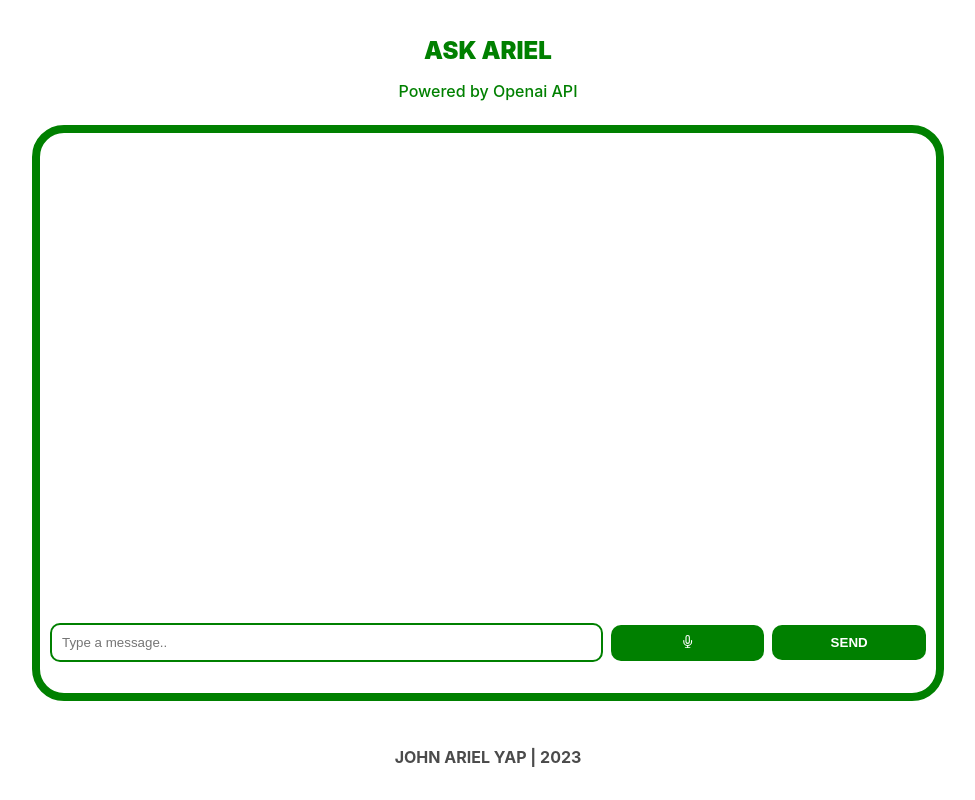
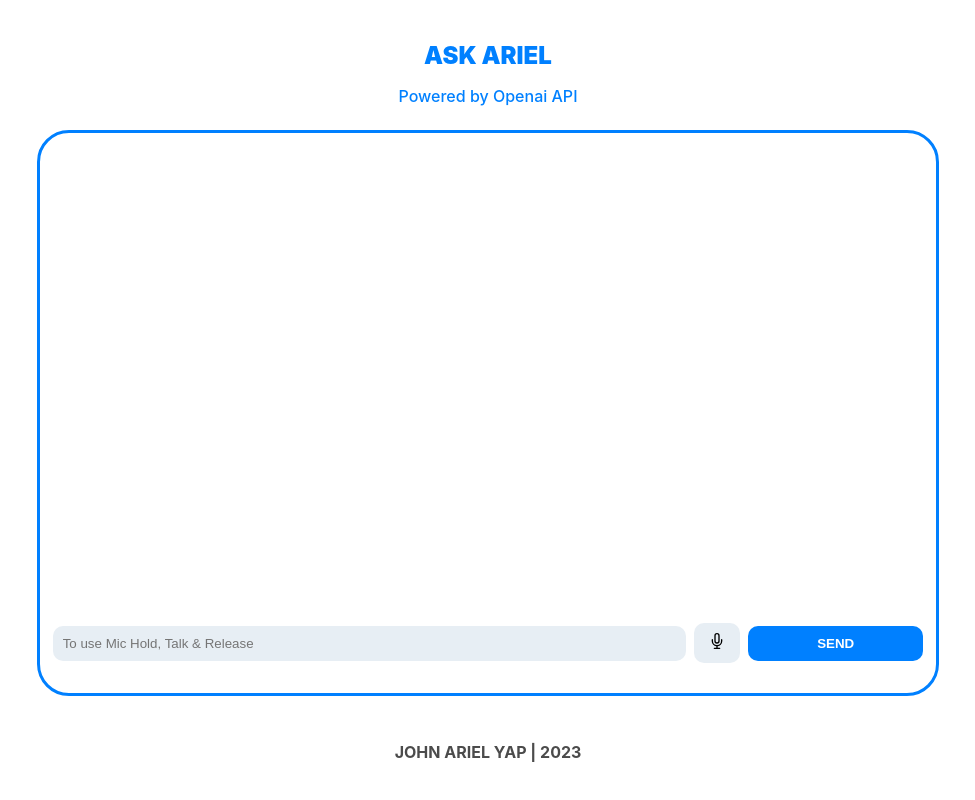
Before and after one commit to yapariel/AskAriel, a React (Create React App) app: page / in a window 1280 px wide. Shown: the whole page, without its empty margins (152-1127 px from the left). Built offline with nearby package versions, Linux system fonts and the light colour scheme.

Commit message:
fix bugs, change theme

```diff
--- a/src/App.css
+++ b/src/App.css
@@ -8,7 +8,7 @@
 
 .title {
   align-items: center;
-  color: green;
+  color: #0080ff;
   justify-content: center;
   text-align: center;
   padding-bottom: 0.5rem;
@@ -37,10 +37,10 @@ p {
 .container {
   height: 70%;
   width: 70%;
-  border-color: green;
+  border-color: #0080ff;
   border-style: solid;
   border-radius: 2rem;
-  border-width: 0.5rem;
+  border-width: 0.2rem;
   background-color: white;
 }
 .chat {
@@ -51,11 +51,11 @@ p {
   height: 80%;
   overflow-y: scroll;
   padding: 1rem;
-  border-color: green;
+  /* border-color: black; */
 }
 
 .user-message {
-  background-color: green;
+  background-color: #0080ff;
   color: white;
   align-self: flex-end;
   margin: 5px 0;
@@ -66,8 +66,8 @@ p {
 }
 
 .bot-message {
-  background-color: green;
-  color: white;
+  background-color: #e7eef4;
+  color: black;
   align-self: flex-start;
   margin: 5px 0;
   padding: 10px;
@@ -87,8 +87,10 @@ input[type="text"] {
   width: 70%;
   padding: 10px;
   border-radius: 10px;
-  border: 2px solid green;
+  /* border: 2px solid rgb(42, 42, 42); */
   outline: none;
+  background-color: #e7eef4;
+  border-style: none;
 }
 
 button {
@@ -97,25 +99,45 @@ button {
   border-radius: 10px;
   border: none;
   outline: none;
-  background-color: green;
+  background-color: #0080ff;
   color: white;
   cursor: pointer;
   font-weight: 700;
   margin-left: 0.5rem;
 }
 
-button:hover {
-  color: green;
+.mic-button {
+  text-align: center;
+  width: 3%;
+  padding: 10px;
+  border-radius: 10px;
+  border: none;
+  outline: none;
+  background-color: #e7eef4;
+  color: rgb(0, 0, 0);
+  cursor: pointer;
+  font-weight: 700;
+  margin-left: 0.5rem;
+}
+
+.mic-button:hover {
+  color: #0080ff;
   font-weight: 700;
   background-color: white;
-  border: 2px solid green;
+}
+
+button:hover {
+  color: #0080ff;
+  font-weight: 700;
+  background-color: white;
+  border: 2px solid #0080ff;
 }
 
 @media (max-width: 480px) {
   .container {
     height: 95%;
     width: 95%;
-    border-color: green;
+    border-color: white;
     border-style: solid;
     border-radius: 0.5rem;
     border-width: 0.3rem;
@@ -128,7 +150,7 @@ button:hover {
   .container {
     height: 95%;
     width: 95%;
-    border-color: green;
+    border-color: #0080ff;
     border-style: solid;
     border-radius: 0.5rem;
     border-width: 0.3rem;
@@ -141,7 +163,7 @@ button:hover {
   .container {
     height: 95%;
     width: 95%;
-    border-color: green;
+    border-color: #0080ff;
     border-style: solid;
     border-radius: 0.5rem;
     border-width: 0.3rem;
--- a/src/App.js
+++ b/src/App.js
@@ -1,14 +1,16 @@
 import { useState, useEffect, useRef } from "react";
 import "./App.css";
-import { FiMic } from "react-icons/fi";
+import { FiMic, FiVolume2 } from "react-icons/fi";
 import { sendMessageToOpenAi } from "./components/Openai";
 import TypingEffect from "./components/TypingEffect";
 
 function App() {
   const [input, setInput] = useState("");
   const [messages, setMessages] = useState([]);
+  const [spokenMessage, setSpokenMessage] = useState("");
   const recognitionRef = useRef(null);
   const [isTyping, setIsTyping] = useState(false);
+  const [isSpeaking, setIsSpeaking] = useState(false);
 
   useEffect(() => {
     if ("webkitSpeechRecognition" in window) {
@@ -63,6 +65,25 @@ function App() {
     }
   };
 
+  const handleSpeakerClick = (message) => {
+    if (isSpeaking) {
+      window.speechSynthesis.cancel();
+      setIsSpeaking(false);
+    } else {
+      setSpokenMessage(message);
+      setIsSpeaking(true);
+    }
+  };
+
+  useEffect(() => {
+    if (isSpeaking && spokenMessage) {
+      const utterance = new SpeechSynthesisUtterance(spokenMessage);
+      window.speechSynthesis.speak(utterance);
+      setIsSpeaking(false);
+      setSpokenMessage("");
+    }
+  }, [isSpeaking, spokenMessage]);
+
   return (
     <div className="App">
       <div className="title">
@@ -79,20 +100,29 @@ function App() {
               {isTyping && index === messages.length - 1 ? (
                 <TypingEffect />
               ) : (
-                message.text
+                <div>
+                  {message.text}
+                  {!message.isUser && (
+                    <span
+                      className="speaker-icon"
+                      onClick={() => handleSpeakerClick(message.text)}
+                    >
+                      <FiVolume2 />
+                    </span>
+                  )}
+                </div>
               )}
             </div>
           ))}
         </div>
-
         <div className="input-container">
           <input
-            placeholder="Type a message.."
+            placeholder="To use Mic Hold, Talk & Release"
             type="text"
             value={input}
             onChange={(e) => setInput(e.target.value)}
           />
-          <button
+          <div
             className="mic-button"
             onMouseDown={handleMicPress}
             onMouseUp={handleMicRelease}
@@ -100,7 +130,7 @@ function App() {
             onTouchEnd={handleMicRelease}
           >
             <FiMic />
-          </button>
+          </div>
 
           <button onClick={handleSend}>SEND</button>
         </div>
```
